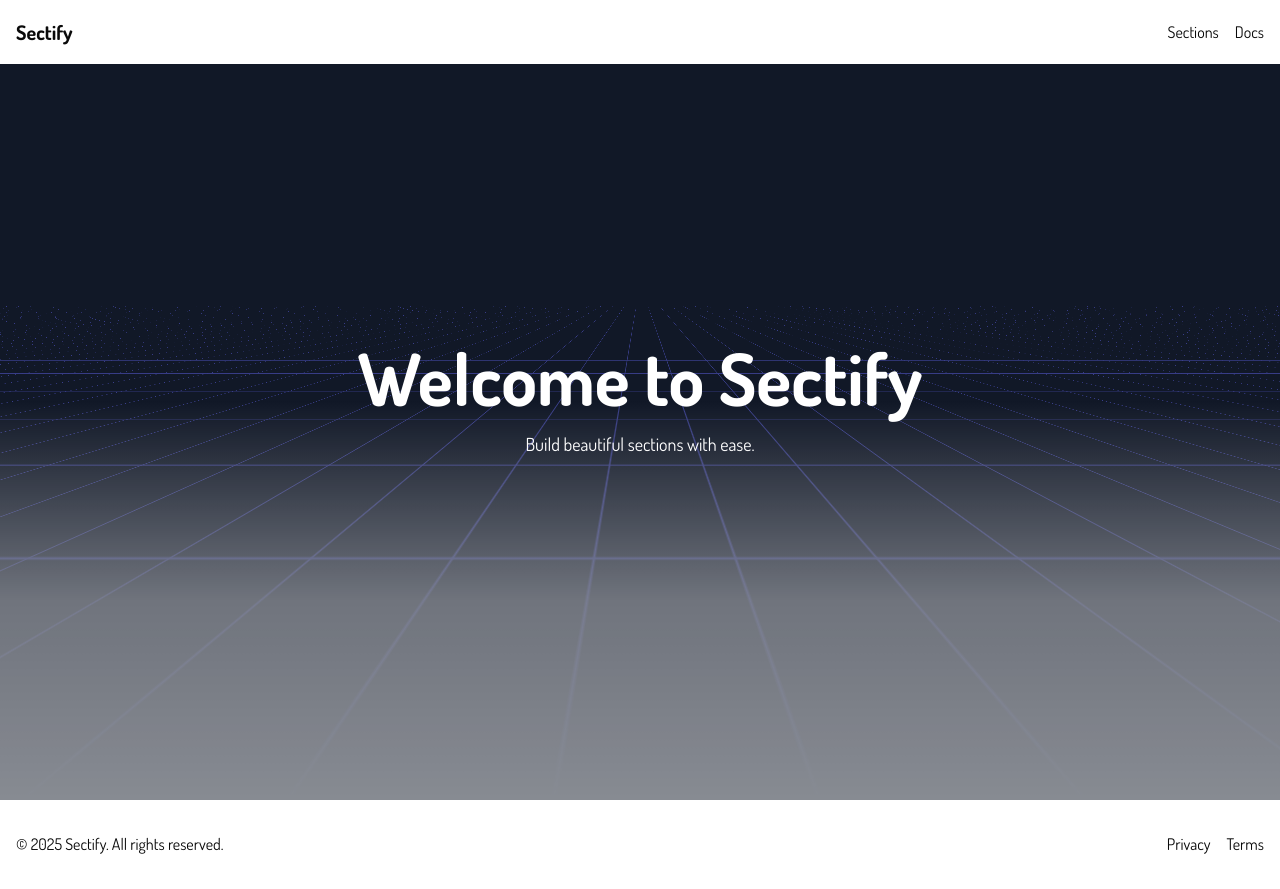
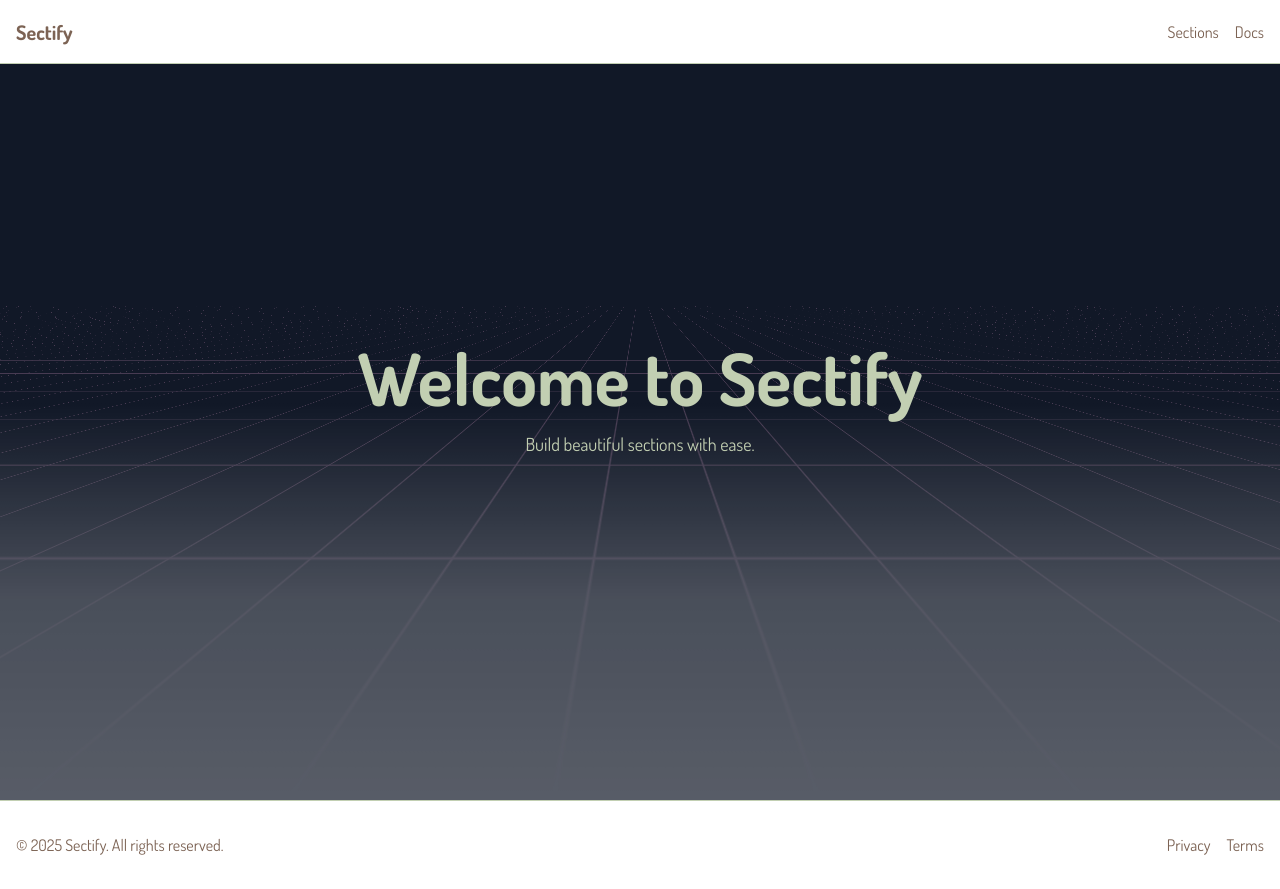
Before and after one commit to RubenGullborg/Sectify, a Next.js app: page / in a window 1280 px wide. Built offline with nearby package versions, Linux system fonts and the light colour scheme.

Commit message:
Update Layout components with new color styles

```diff
--- a/src/components/Layout/Footer.tsx
+++ b/src/components/Layout/Footer.tsx
@@ -6,13 +6,27 @@ interface FooterProps {
 
 const Footer: React.FC<FooterProps> = ({ className = "" }) => {
   return (
-    <footer className={`bg-background py-8 relative ${className}`}>
+    <footer
+      className={`border-t border-sectifyAsh bg-background py-8 relative ${className}`}
+    >
       <div className="container mx-auto px-4">
         <div className="flex justify-between items-center">
-          <p>© 2025 Sectify. All rights reserved.</p>
+          <p className="text-sectifyBrown">
+            © 2025 Sectify. All rights reserved.
+          </p>
           <div className="flex gap-4">
-            <a href="/privacy">Privacy</a>
-            <a href="/terms">Terms</a>
+            <a
+              href="/privacy"
+              className="text-sectifyBrown hover:text-sectifyPink transition-colors"
+            >
+              Privacy
+            </a>
+            <a
+              href="/terms"
+              className="text-sectifyBrown hover:text-sectifyPink transition-colors"
+            >
+              Terms
+            </a>
           </div>
         </div>
       </div>
--- a/src/components/Layout/Header.tsx
+++ b/src/components/Layout/Header.tsx
@@ -1,18 +1,33 @@
 import React from "react";
 import Link from "next/link";
+
 const Header = () => {
   return (
-    <header className="fixed top-0 left-0 right-0 h-16 bg-background">
+    <header className="fixed top-0 left-0 right-0 h-16 bg-background border-b border-sectifyAsh">
       <div className="container mx-auto px-4 h-full flex items-center justify-between">
-        <Link href="/" className="text-xl font-bold">Sectify</Link>
+        <Link
+          href="/"
+          className="text-xl font-bold text-sectifyBrown hover:text-sectifyPink transition-colors"
+        >
+          Sectify
+        </Link>
         <nav>
           <ul className="flex gap-4">
-
             <li>
-              <Link href="/sections">Sections</Link>
+              <Link
+                href="/sections"
+                className="text-sectifyBrown hover:text-sectifyPink transition-colors"
+              >
+                Sections
+              </Link>
             </li>
             <li>
-              <Link href="/documentation">Docs</Link>
+              <Link
+                href="/documentation"
+                className="text-sectifyBrown hover:text-sectifyPink transition-colors"
+              >
+                Docs
+              </Link>
             </li>
           </ul>
         </nav>
--- a/src/components/sectify/HeroSection.tsx
+++ b/src/components/sectify/HeroSection.tsx
@@ -7,8 +7,8 @@ const HeroSection = () => {
     <section className="flex flex-col items-center justify-center h-screen bg-gray-900 text-white">
       <RetroGrid />
       <div className="relative text-center z-10">
-        <h1 className="text-7xl font-bold">Welcome to Sectify</h1>
-        <p className="mt-4 text-lg">Build beautiful sections with ease.</p>
+        <h1 className="text-7xl font-bold text-sectifyAsh">Welcome to Sectify</h1>
+        <p className="mt-4 text-lg text-sectifyAsh">Build beautiful sections with ease.</p>
       </div>
     </section>
   );
--- a/src/components/ui/retro-grid.tsx
+++ b/src/components/ui/retro-grid.tsx
@@ -22,12 +22,12 @@ interface RetroGridProps extends React.HTMLAttributes<HTMLDivElement> {
   opacity?: number;
   /**
    * Grid line color in light mode
-   * @default "#6366f1"
+   * @default "#D295BF"
    */
   lightLineColor?: string;
   /**
    * Grid line color in dark mode
-   * @default "#818cf8"
+   * @default "#8DB580"
    */
   darkLineColor?: string;
 }
@@ -36,9 +36,9 @@ export function RetroGrid({
   className,
   angle = 65,
   cellSize = 60,
-  opacity = 0.5,
-  lightLineColor = "#6366f1",
-  darkLineColor = "#818cf8",
+  opacity = 0.3,
+  lightLineColor = "#D295BF",
+  darkLineColor = "#8DB580",
   ...props
 }: RetroGridProps) {
   const gridStyles = {
```
